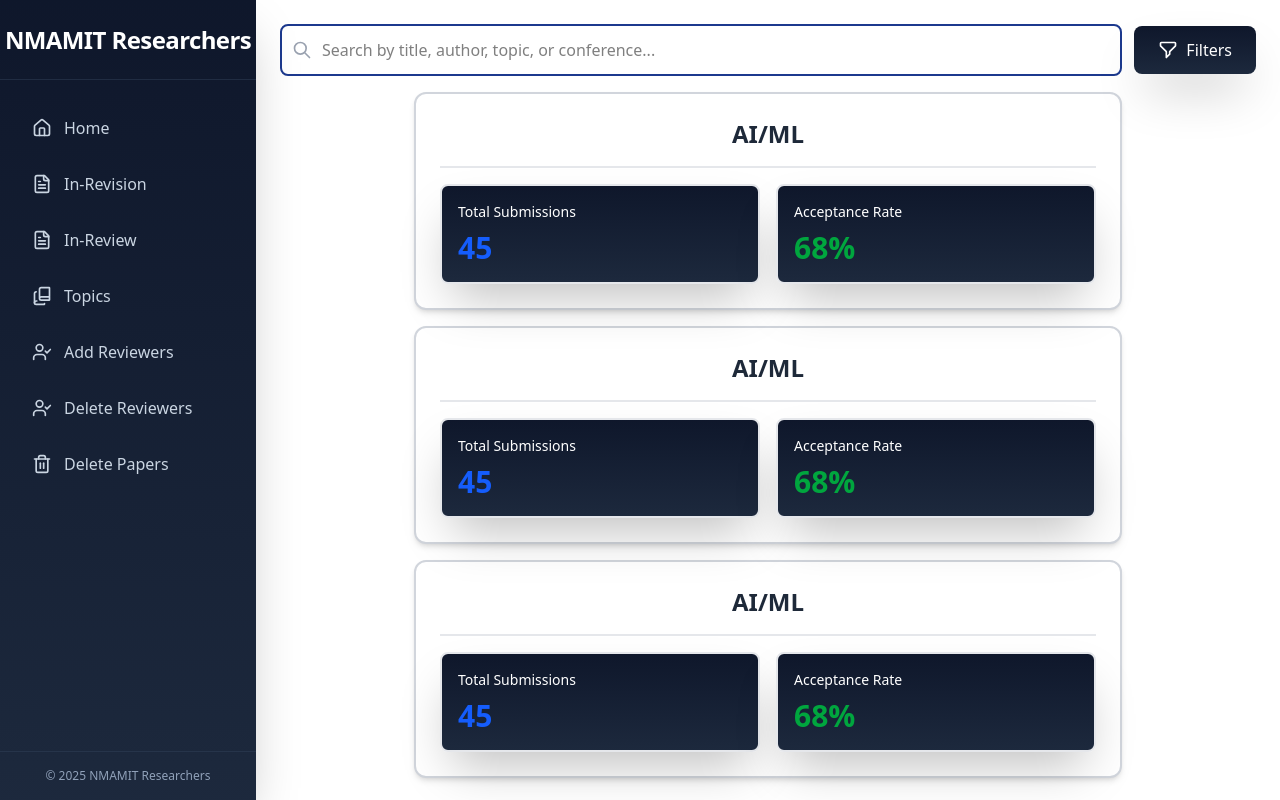
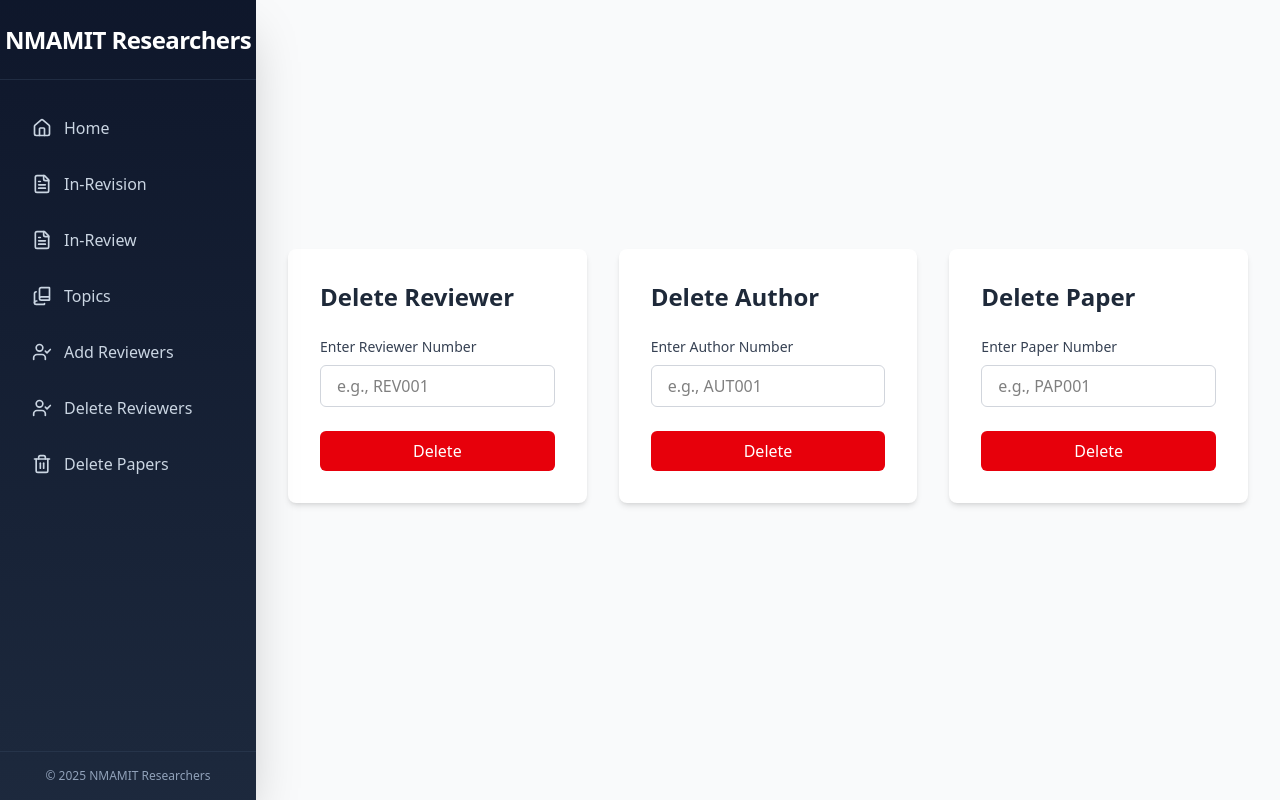
Before and after one commit to Siddesh-2004/NMAMIT-Researchers, a React (Vite) app in the folder adminWebsite/: page / in a window 1280 px wide. Built offline with nearby package versions, Linux system fonts and the light colour scheme.

Commit message:
Added Delete Page UI

```diff
--- a/adminWebsite/src/App.jsx
+++ b/adminWebsite/src/App.jsx
@@ -5,6 +5,8 @@ import Home from './pages/Home.jsx'
 import InRevision from './pages/InRevision.jsx'
 import InReview from './pages/InReview.jsx'
 import Topic from './pages/Topic.jsx'
+import AddReviewer from './pages/AddReviewer.jsx'
+import DeleteContent from './pages/DeleteReviewer.jsx'
 function App() {
   return (
     <>
@@ -13,7 +15,9 @@ function App() {
        {/* <Home /> */}
        {/* <InRevision/> */}
        {/* <InReview/> */}
-       <Topic/>
+       {/* <Topic/> */}
+       {/* <AddReviewer/> */}
+       <DeleteContent/>
     </>
   )
 }
--- /dev/null
+++ b/adminWebsite/src/components/DeleteCard.jsx
@@ -0,0 +1,45 @@
+import React, { useState } from 'react';
+const DeleteCard = ({ title, label, placeholder, onDelete }) => {
+  const [inputValue, setInputValue] = useState('');
+
+  const handleDelete = () => {
+    if (inputValue.trim()) {
+      onDelete(inputValue);
+      setInputValue('');
+    }
+  };
+
+  return (
+    <div className="bg-white rounded-lg shadow-md p-8 ">
+      <h2 className="text-2xl font-semibold text-gray-800 mb-6">{title}</h2>
+      <div>
+        <div className="mb-6">
+          <label
+            htmlFor={`input-${title}`}
+            className="block text-sm font-medium text-gray-700 mb-2"
+          >
+            {label}
+          </label>
+          <input
+
+            type="text"
+            id={`input-${title}`}
+            value={inputValue}
+            onChange={(e) => setInputValue(e.target.value)}
+            className="w-full px-4 py-2 border border-gray-300 rounded-md focus:ring-2 focus:ring-red-500 focus:border-transparent outline-none transition"
+            placeholder={placeholder}
+          />
+        </div>
+        <button
+          onClick={handleDelete}
+
+          className="w-full bg-red-600 text-white py-2 px-4 rounded-md hover:bg-red-700 transition duration-200 font-medium disabled:bg-gray-400 disabled:cursor-not-allowed"
+        >
+          Delete
+        </button>
+      </div>
+    </div>
+  );
+};
+
+export default DeleteCard;
--- /dev/null
+++ b/adminWebsite/src/pages/AddReviewer.jsx
@@ -0,0 +1,111 @@
+import React, { useState } from 'react';
+
+function AddReviewer() {
+  const [formData, setFormData] = useState({
+    name: '',
+    phoneNumber: '',
+    email: '',
+    qualification: '',
+    averageScore: '',
+    papersReviewed: ''
+  });
+
+  const handleChange = (e) => {
+    const { name, value } = e.target;
+    setFormData(prev => ({
+      ...prev,
+      [name]: value
+    }));
+  };
+
+  const handleSubmit = () => {
+    console.log('Form submitted:', formData);
+    // Add your submission logic here
+    alert('Reviewer added successfully!');
+  };
+
+  return (
+    <div className='lg:ml-64 pt-16 lg:pt-0  bg-gray-50 '>
+
+
+      <div className=' mx-auto px-6 pb-8 flex flex-col justify-center items-center min-h-screen'>
+        <div className='bg-white border-2 border-gray-300 rounded-xl p-8 shadow-md w-1/2'>
+          {/* Name */}
+          <div className='mb-6 '>
+            <label className='block text-gray-700 font-semibold mb-2'>
+              Name <span className='text-red-500'>*</span>
+            </label>
+            <input
+              type='text'
+              name='name'
+              value={formData.name}
+              onChange={handleChange}
+              placeholder='Dr. Priya Sharma'
+              className='w-full px-4 py-3 border-2 border-gray-300 rounded-lg focus:outline-none focus:border-blue-600 transition-colors'
+            />
+          </div>
+
+          {/* Phone Number */}
+          <div className='mb-6'>
+            <label className='block text-gray-700 font-semibold mb-2'>
+              Phone Number <span className='text-red-500'>*</span>
+            </label>
+            <input
+              type='tel'
+              name='phoneNumber'
+              value={formData.phoneNumber}
+              onChange={handleChange}
+              placeholder='+91 98765 43210'
+              className='w-full px-4 py-3 border-2 border-gray-300 rounded-lg focus:outline-none focus:border-blue-600 transition-colors'
+            />
+          </div>
+
+          {/* Email */}
+          <div className='mb-6'>
+            <label className='block text-gray-700 font-semibold mb-2'>
+              Email <span className='text-red-500'>*</span>
+            </label>
+            <input
+              type='email'
+              name='email'
+              value={formData.email}
+              onChange={handleChange}
+              placeholder='priya.sharma@nmamit.in'
+              className='w-full px-4 py-3 border-2 border-gray-300 rounded-lg focus:outline-none focus:border-blue-600 transition-colors'
+            />
+          </div>
+
+          {/* Qualification */}
+          <div className='mb-6'>
+            <label className='block text-gray-700 font-semibold mb-2'>
+              Qualification <span className='text-red-500'>*</span>
+            </label>
+            <input
+              type='text'
+              name='qualification'
+              value={formData.qualification}
+              onChange={handleChange}
+              placeholder='Ph.D. in Computer Science'
+              className='w-full px-4 py-3 border-2 border-gray-300 rounded-lg focus:outline-none focus:border-blue-600 transition-colors'
+            />
+          </div>
+
+          {/* Average Score and Papers Reviewed - Side by Side */}
+
+          {/* Buttons */}
+          <div className='flex gap-4 mt-8  w-1/2 mx-auto'>
+            <button
+              onClick={handleSubmit}
+              className='flex-1 px-6 py-3 lg:bg-gradient-to-b lg:from-slate-900 lg:to-slate-800 lg:shadow-2xl lg:z-40 text-white rounded-lg  transition-colors font-semibold '
+            >
+              Add Reviewer
+            </button>
+
+          </div>
+        </div>
+      </div>
+    </div>
+  );
+}
+
+export default AddReviewer;
--- /dev/null
+++ b/adminWebsite/src/pages/DeleteReviewer.jsx
@@ -0,0 +1,49 @@
+import React from 'react';
+import DeleteCard from '../components/DeleteCard';
+const DeleteContent = () => {
+  const handleDeleteReviewer = (reviewerNumber) => {
+    console.log('Deleting reviewer:', reviewerNumber);
+    // Add your delete logic here
+  };
+
+  const handleDeleteAuthor = (authorNumber) => {
+    console.log('Deleting author:', authorNumber);
+    // Add your delete logic here
+  };
+
+  const handleDeletePaper = (paperNumber) => {
+    console.log('Deleting paper:', paperNumber);
+    // Add your delete logic here
+  };
+
+  return (
+    <div className="min-h-screen flex flex-col justify-center items-center lg:ml-64 pt-16 lg:pt-0 bg-gray-50 py-12 px-4 sm:px-6 lg:px-8">
+      <div className="h-full  space-x-8 flex justify-center items-center">
+
+        <DeleteCard
+          title="Delete Reviewer"
+          label="Enter Reviewer Number"
+          placeholder="e.g., REV001"
+          onDelete={handleDeleteReviewer}
+        />
+
+        <DeleteCard
+          title="Delete Author"
+          label="Enter Author Number"
+          placeholder="e.g., AUT001"
+          onDelete={handleDeleteAuthor}
+        />
+
+        <DeleteCard
+          title="Delete Paper"
+          label="Enter Paper Number"
+          placeholder="e.g., PAP001"
+          onDelete={handleDeletePaper}
+        />
+
+      </div>
+    </div>
+  );
+};
+
+export default DeleteContent;
```
